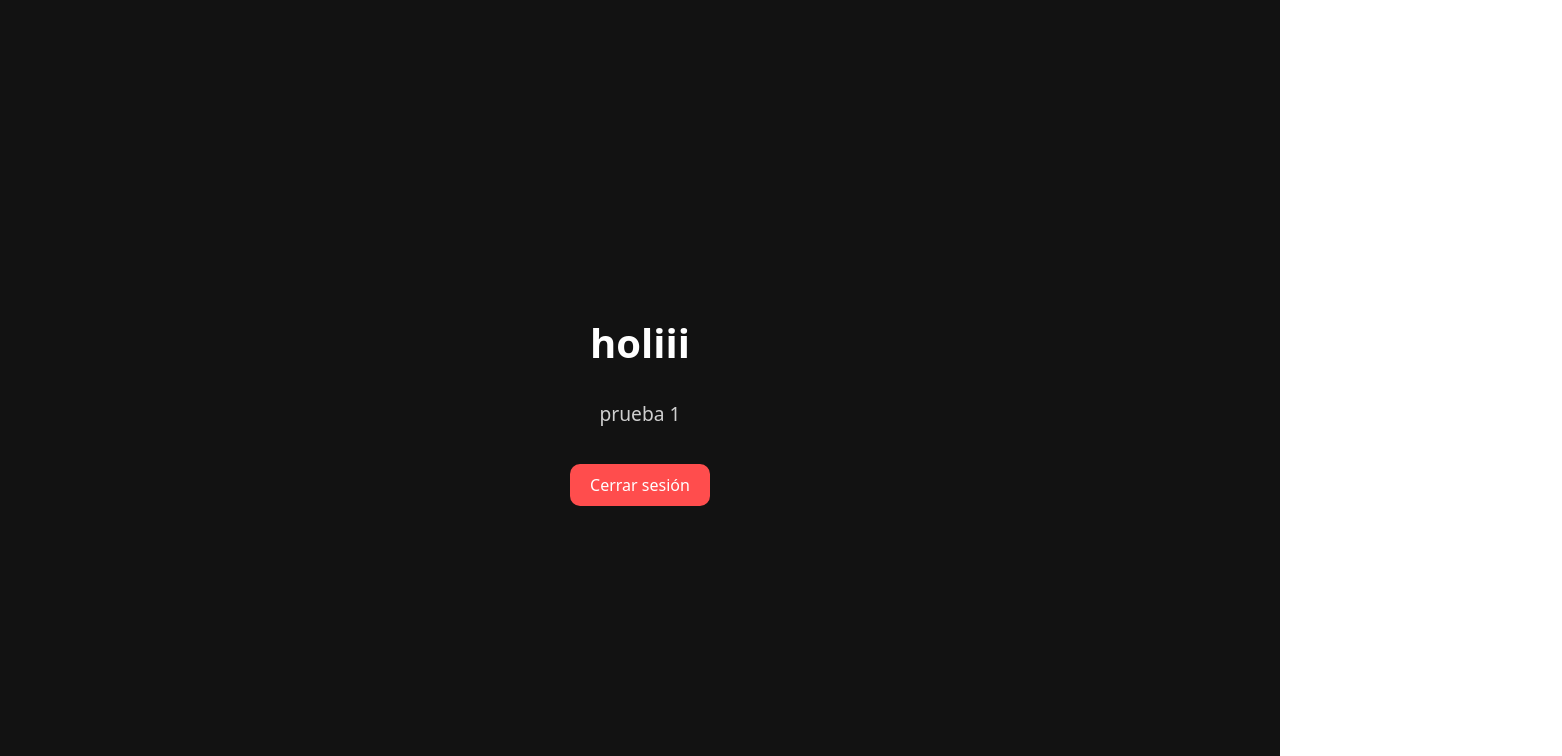
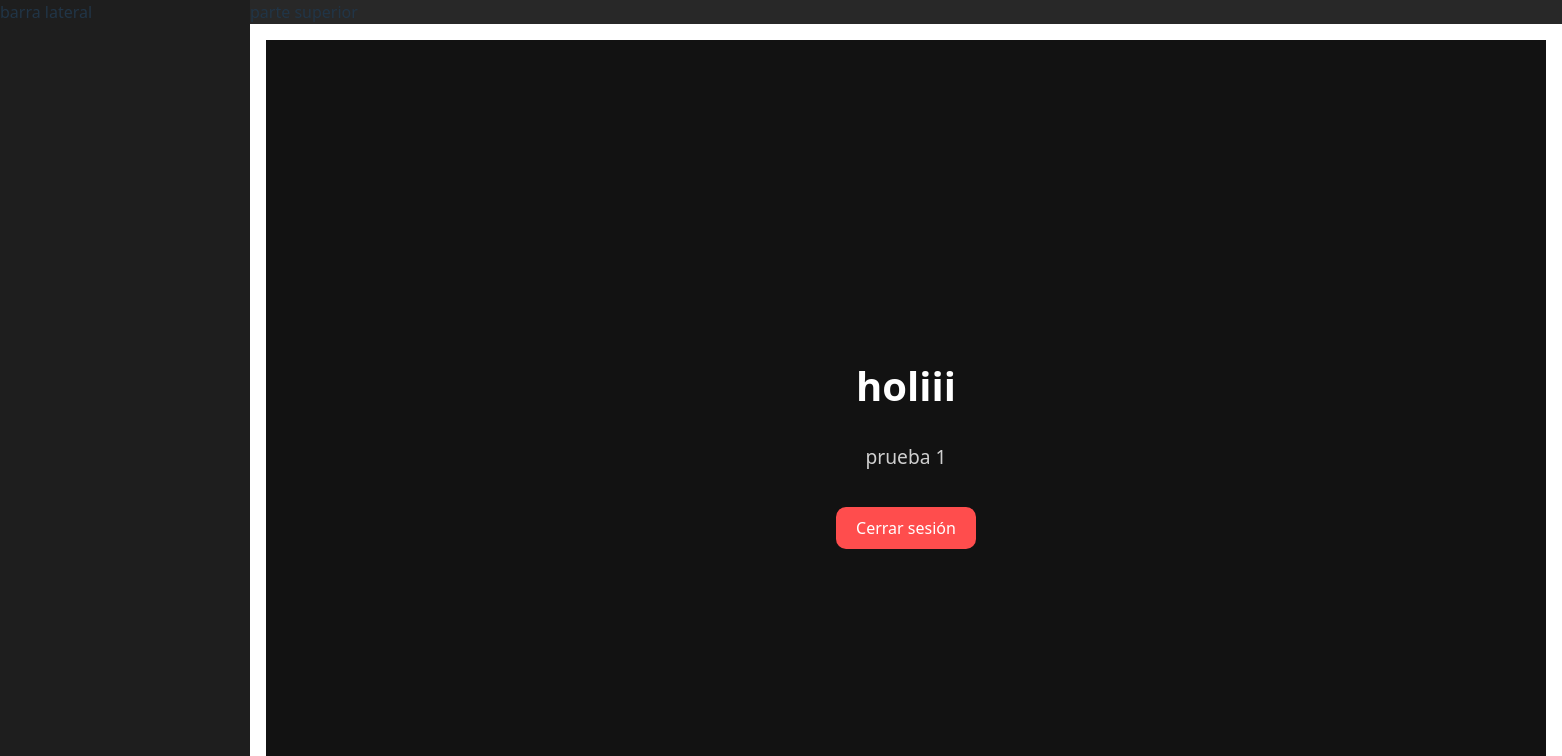
Before and after one commit to r4ccy/raccyfy---, a React (Vite) app: page /home in a window 1280 px wide. Shown: the top 756 px of the page, 1562 px wide, since content can reach past the window. Built offline with nearby package versions, Linux system fonts and the light colour scheme.

Commit message:
feat: implementar diseño de layout con grid y ajustar estructura de rutas

```diff
--- a/src/App.jsx
+++ b/src/App.jsx
@@ -2,14 +2,17 @@ import {BrowserRouter as Router, Routes, Route } from 'react-router-dom';
 import Login from './pages/Login.jsx';
 import Home from './pages/Home.jsx';
 import Callback from './pages/Callback.jsx';
+import Layout from './components/Layout.jsx';
 
 function App(){
   return (
     <Router>
       <Routes>
         <Route path="/" element={<Login />} />
-        <Route path="/home" element={<Home />} />
         <Route path="/callback" element={<Callback />} />
+        <Route path="/home" element={<Layout />} >
+          <Route index element={<Home />} />
+        </Route>
       </Routes>
     </Router>
   );
--- a/src/components/Layout.css
+++ b/src/components/Layout.css
@@ -1,8 +1,30 @@
 .layout {
-    display: flex;
-    flex-direction: column;
-    padding: 0 2rem;
-    background-color: #121212;
-    color: white;
-    box-sizing: border-box;
+    display: grid;
+    grid-template-areas:
+        "sidebar header"
+        "sidebar content"
+        "footer footer";
+    grid-template-columns: 250px 1fr;
+    grid-template-rows: auto 1fr auto;
+    height: 100vh;
+    }
+
+.sidebar {
+    grid-area: sidebar;
+    background-color: #1e1e1e;
 }
+
+.header {
+    grid-area: header;
+    background-color: #282828;
+}
+
+.content {
+    grid-area: content;
+    padding: 1rem;
+}
+
+.footer {
+    grid-area: footer;
+    background-color: #1e1e1e;
+}
--- a/src/components/Layout.jsx
+++ b/src/components/Layout.jsx
@@ -1,4 +1,5 @@
-import "Layout.css";
+import "./Layout.css";
+import {Outlet} from "react-router-dom";
 
 function Layout () {
     return (
@@ -11,7 +12,7 @@ function Layout () {
                     parte superior
                 </header>
             <section className="content">
-                contenido principal (musica)
+                <Outlet />
             </section>
             </main>
             <footer className="footer">
```
